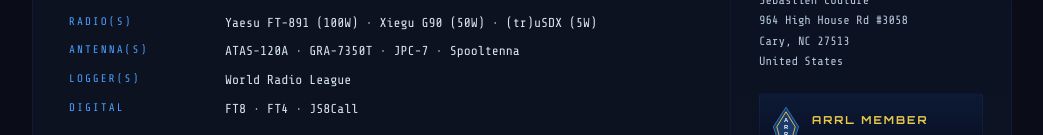
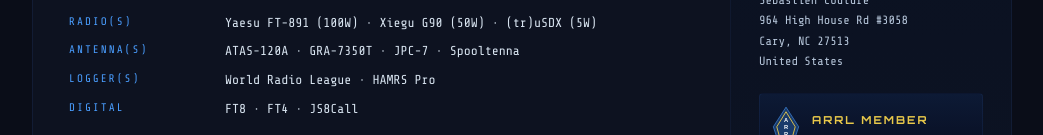
Before and after one commit to sysreq0/k1ttl.net, a plain HTML site: page index.html in a window 1280 px wide. Shown: the part 817-952 px from the top of the page, without its empty margins (118-1161 px from the left). Drawn offline with nearby package versions, Linux system fonts and the light colour scheme.

Commit message:
Add HAMRS Pro back to loggers list after World Radio League
Co-Authored-By: Claude Opus 5.5 <noreply@anthropic.com>

```diff
--- a/index.html
+++ b/index.html
@@ -557,7 +557,7 @@
           <div class="sg">
             <div class="l">Radio(s)</div>   <div class="v">Yaesu FT-891 (100W) · Xiegu G90 (50W) · (tr)uSDX (5W)</div>
             <div class="l">Antenna(s)</div> <div class="v">ATAS-120A · GRA-7350T · JPC-7 · Spooltenna</div>
-            <div class="l">Logger(s)</div>  <div class="v">World Radio League</div>
+            <div class="l">Logger(s)</div>  <div class="v">World Radio League · HAMRS Pro</div>
             <div class="l">Digital</div> <div class="v">FT8 · FT4 · JS8Call</div>
           </div>
         </div>
```
